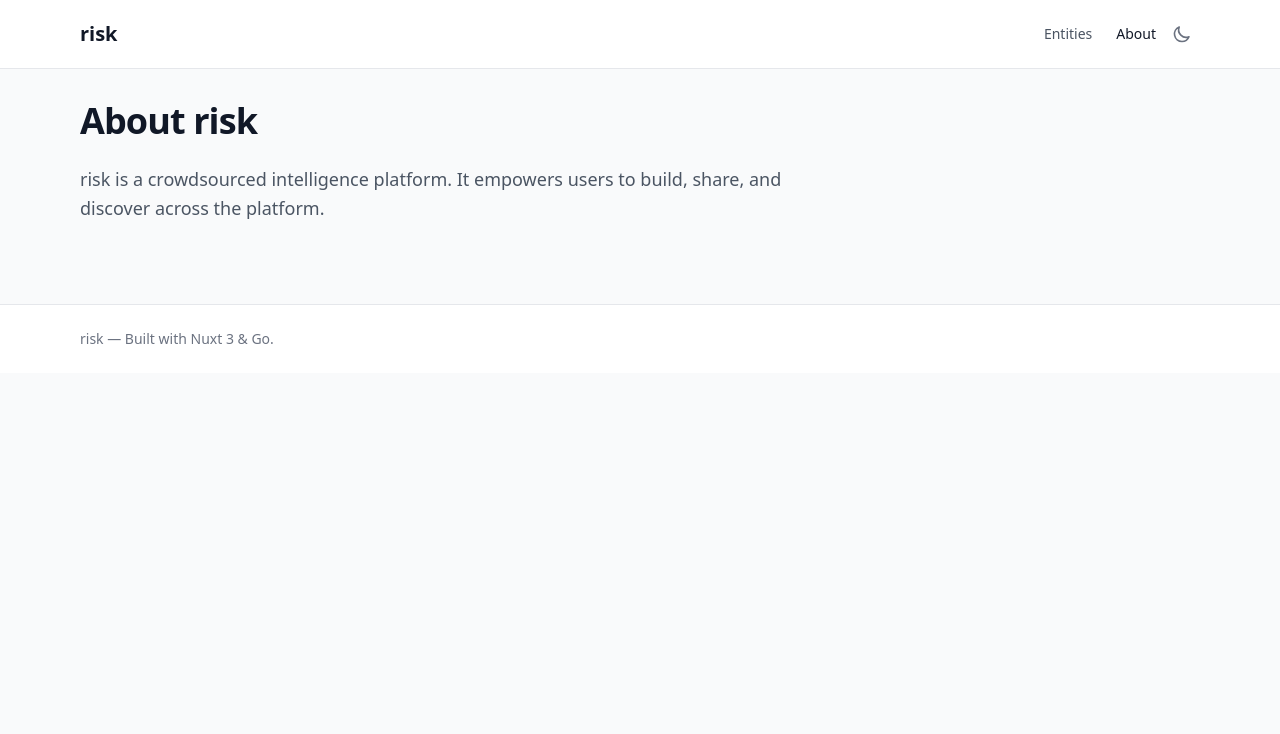
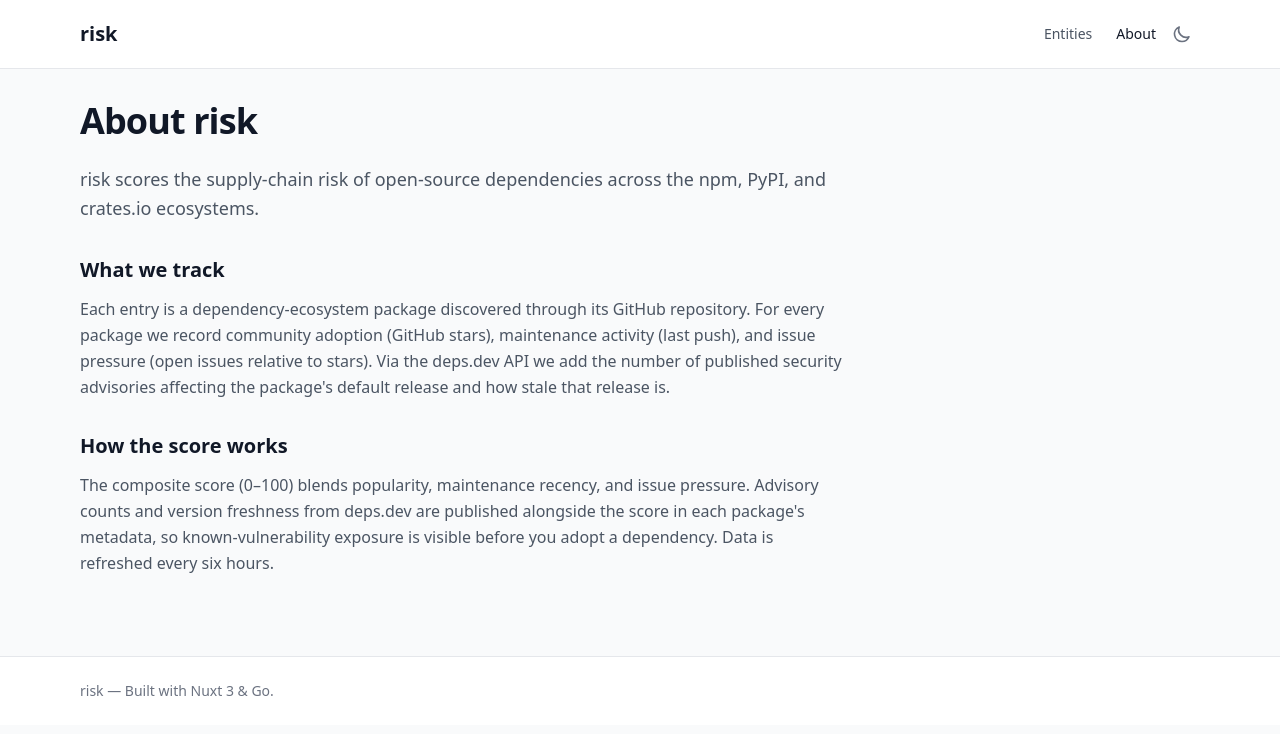
Before and after one commit to kevincouton/risk, a Nuxt app in the folder web/: page /about in a window 1280 px wide. Shown: the top 734 px of the page. Built offline with nearby package versions, Linux system fonts and the light colour scheme.

Commit message:
risk: niche about page (dependency-risk scoring)

```diff
--- a/web/pages/about.vue
+++ b/web/pages/about.vue
@@ -2,8 +2,25 @@
   <div class="max-w-3xl">
     <h1 class="text-3xl md:text-4xl font-extrabold mb-6 tracking-tight">About risk</h1>
     <p class="text-lg leading-relaxed text-gray-600 dark:text-gray-300">
-      risk is a crowdsourced intelligence platform. It empowers users to build, share, and discover
-      across the platform.
+      risk scores the supply-chain risk of open-source dependencies across the npm, PyPI, and
+      crates.io ecosystems.
+    </p>
+
+    <h2 class="text-xl font-bold mt-8 mb-3">What we track</h2>
+    <p class="leading-relaxed text-gray-600 dark:text-gray-300">
+      Each entry is a dependency-ecosystem package discovered through its GitHub repository. For
+      every package we record community adoption (GitHub stars), maintenance activity (last push),
+      and issue pressure (open issues relative to stars). Via the deps.dev API we add the number
+      of published security advisories affecting the package's default release and how stale that
+      release is.
+    </p>
+
+    <h2 class="text-xl font-bold mt-8 mb-3">How the score works</h2>
+    <p class="leading-relaxed text-gray-600 dark:text-gray-300">
+      The composite score (0–100) blends popularity, maintenance recency, and issue pressure.
+      Advisory counts and version freshness from deps.dev are published alongside the score in
+      each package's metadata, so known-vulnerability exposure is visible before you adopt a
+      dependency. Data is refreshed every six hours.
     </p>
 
     <JsonLd :data="jsonLd" />
@@ -14,15 +31,23 @@
 useSeo({
   title: 'About — risk',
   description:
-    'Learn about risk, a crowdsourced intelligence platform for scoring, ranking, and discovering entities.',
-  keywords: ['about', 'risk', 'methodology', 'scoring', 'ranking'],
+    'How risk scores open-source dependency risk: GitHub adoption and maintenance signals plus deps.dev advisory counts and version freshness across npm, PyPI, and crates.io.',
+  keywords: [
+    'dependency risk',
+    'supply chain security',
+    'npm',
+    'pypi',
+    'crates.io',
+    'deps.dev',
+    'security advisories',
+  ],
 })
 
 const jsonLd = {
   '@context': 'https://schema.org',
   '@type': 'AboutPage',
   name: 'About risk',
-  description: 'Learn about risk, a crowdsourced intelligence platform.',
+  description: 'Dependency-risk scoring across npm, PyPI, and crates.io packages.',
   url: 'https://risk.lucanian.app/about',
   mainEntity: {
     '@type': 'Organization',
```
